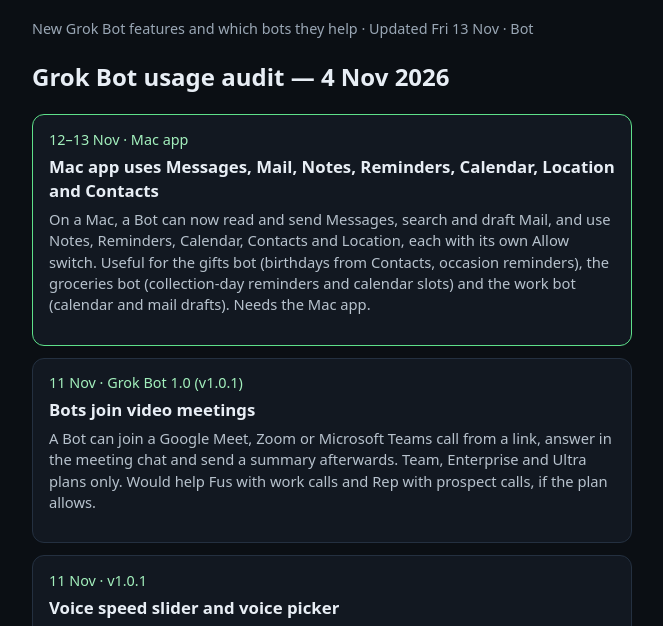
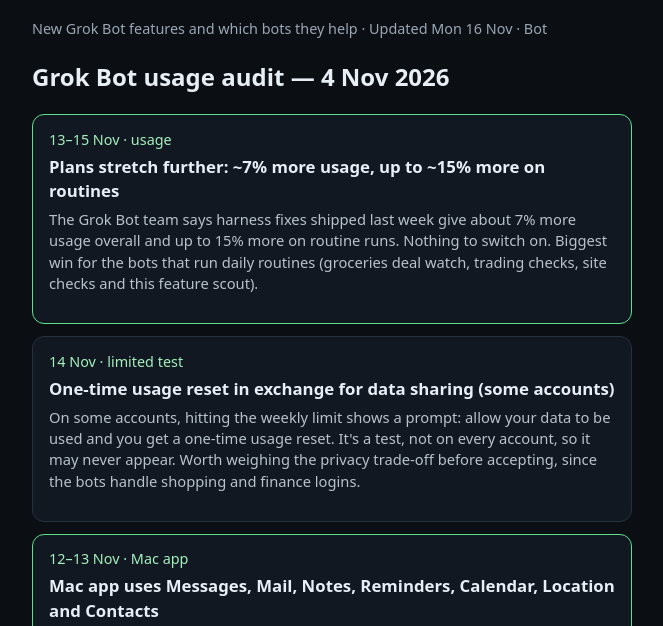
Before and after one commit to AlexanderRead2/alex-hub, a plain HTML site: page bot.html in a window 1280 px wide. Shown: the part 145-771 px from the top of the page, without its empty margins (308-971 px from the left). Drawn offline with Linux system fonts and the light colour scheme.

Commit message:
Bot: 16 Nov feature updates

```diff
--- a/bot.html
+++ b/bot.html
@@ -17,9 +17,19 @@
     </nav>
 
     <h1>Grok Bot feature updates</h1>
-    <p class="meta">New Grok Bot features and which bots they help · Updated Fri 13 Nov · Bot</p>
+    <p class="meta">New Grok Bot features and which bots they help · Updated Mon 16 Nov · Bot</p>
 
     <h2>Grok Bot usage audit — 4 Nov 2026</h2>
+    <div class="card highlight">
+      <div class="when">13–15 Nov · usage</div>
+      <div class="title">Plans stretch further: ~7% more usage, up to ~15% more on routines</div>
+      <p class="note">The Grok Bot team says harness fixes shipped last week give about 7% more usage overall and up to 15% more on routine runs. Nothing to switch on. Biggest win for the bots that run daily routines (groceries deal watch, trading checks, site checks and this feature scout).</p>
+    </div>
+    <div class="card">
+      <div class="when">14 Nov · limited test</div>
+      <div class="title">One-time usage reset in exchange for data sharing (some accounts)</div>
+      <p class="note">On some accounts, hitting the weekly limit shows a prompt: allow your data to be used and you get a one-time usage reset. It's a test, not on every account, so it may never appear. Worth weighing the privacy trade-off before accepting, since the bots handle shopping and finance logins.</p>
+    </div>
     <div class="card highlight">
       <div class="when">12–13 Nov · Mac app</div>
       <div class="title">Mac app uses Messages, Mail, Notes, Reminders, Calendar, Location and Contacts</div>
```
